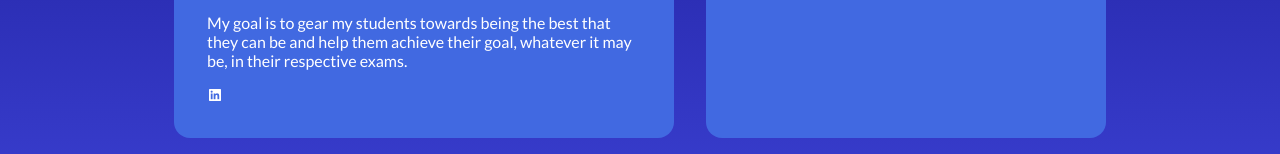
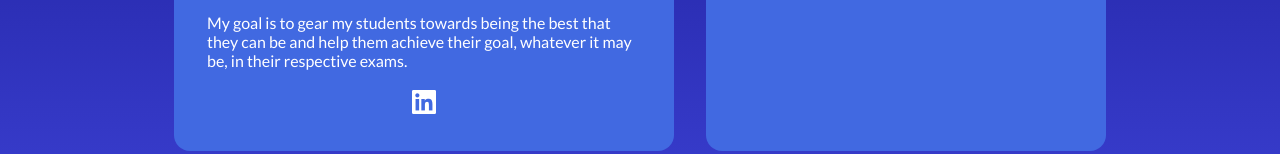
Before and after one commit to eoghanmurphyy/Grinds-Website, a plain HTML site: page Pages/bookagrind.html in a window 1280 px wide. Shown: the part 655-809 px from the top of the page. Drawn offline with nearby package versions, Linux system fonts and the light colour scheme.

Commit message:
linkedin button

```diff
--- a/Assets/CSS/bookagrind.css
+++ b/Assets/CSS/bookagrind.css
@@ -142,7 +142,7 @@ li{
     transition: opacity 0.6s ease-out, transform 0.6s ease-out;
 }
 
-.aboutme .information .linkedin a{
+.aboutme .information a{
     display: flex;
     justify-content: center;
     font-size: 2rem;
```
